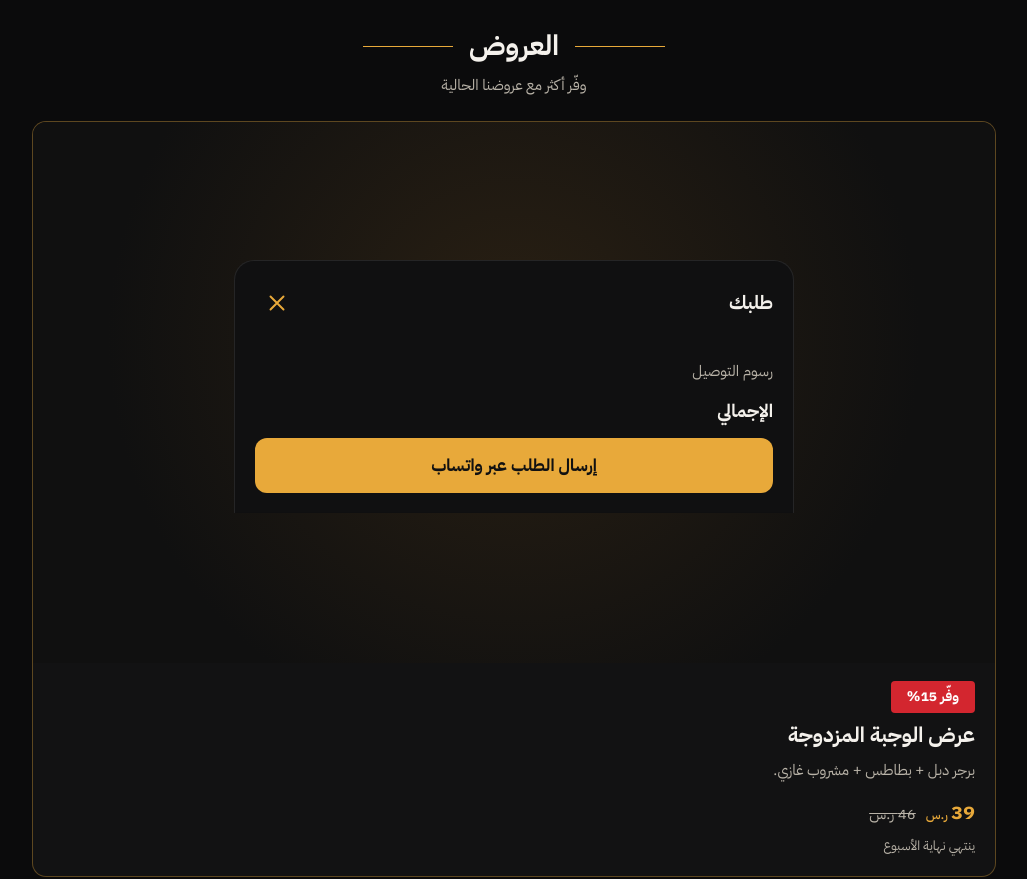
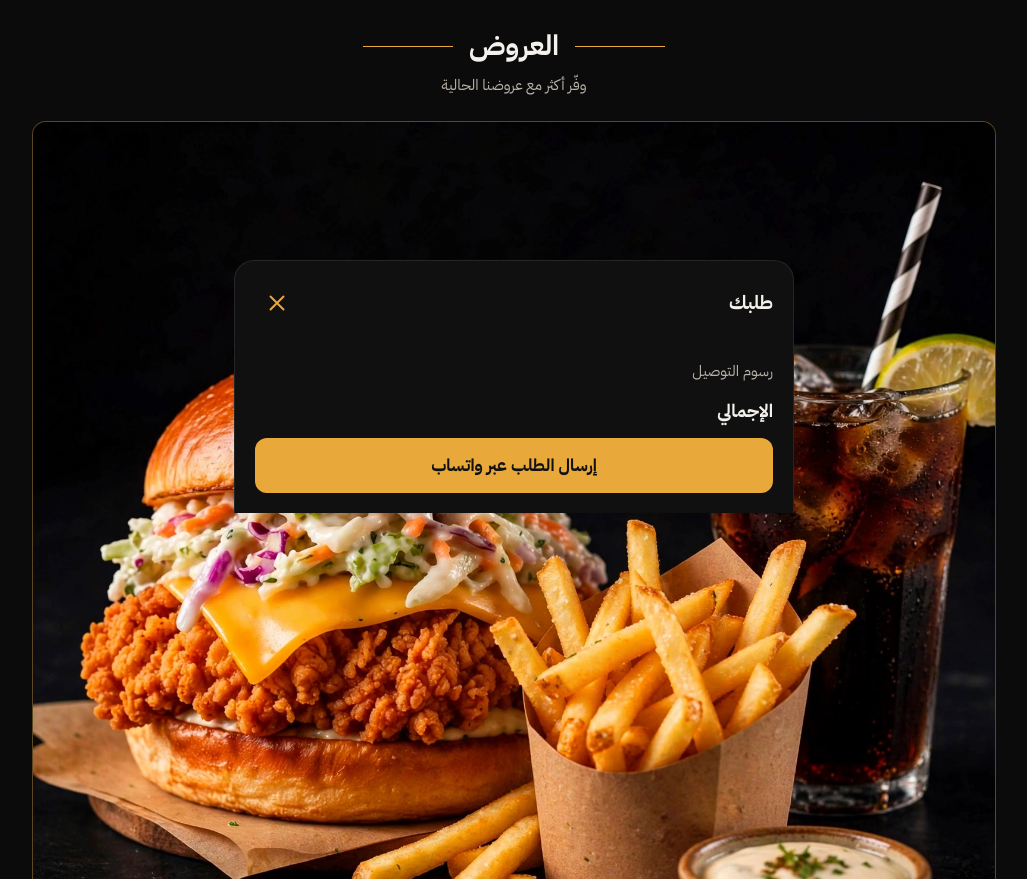
Before and after one commit to F93i/my_, a plain HTML site: page index.html in a window 1280 px wide. Shown: the part 540-1419 px from the top of the page, without its empty margins (126-1153 px from the left). Drawn offline with Linux system fonts and the light colour scheme.

Commit message:
Update index.html

```diff
--- a/index.html
+++ b/index.html
@@ -317,7 +317,7 @@ const CONFIG = {
       {
         title: "عرض الوجبة المزدوجة",
         desc:  "برجر دبل + بطاطس + مشروب غازي.",
-        image: "images/offer1.jpg",   // صورة العرض (اتركها "" لعرض بدون صورة)
+        image: "offer1.jpg",   // صورة العرض (اتركها "" لعرض بدون صورة)
         badge: "وفّر 15%",             // اختياري
         newPrice: 39,                  // السعر بعد الخصم (اختياري)
         oldPrice: 46,                  // السعر قبل الخصم (اختياري)
```
